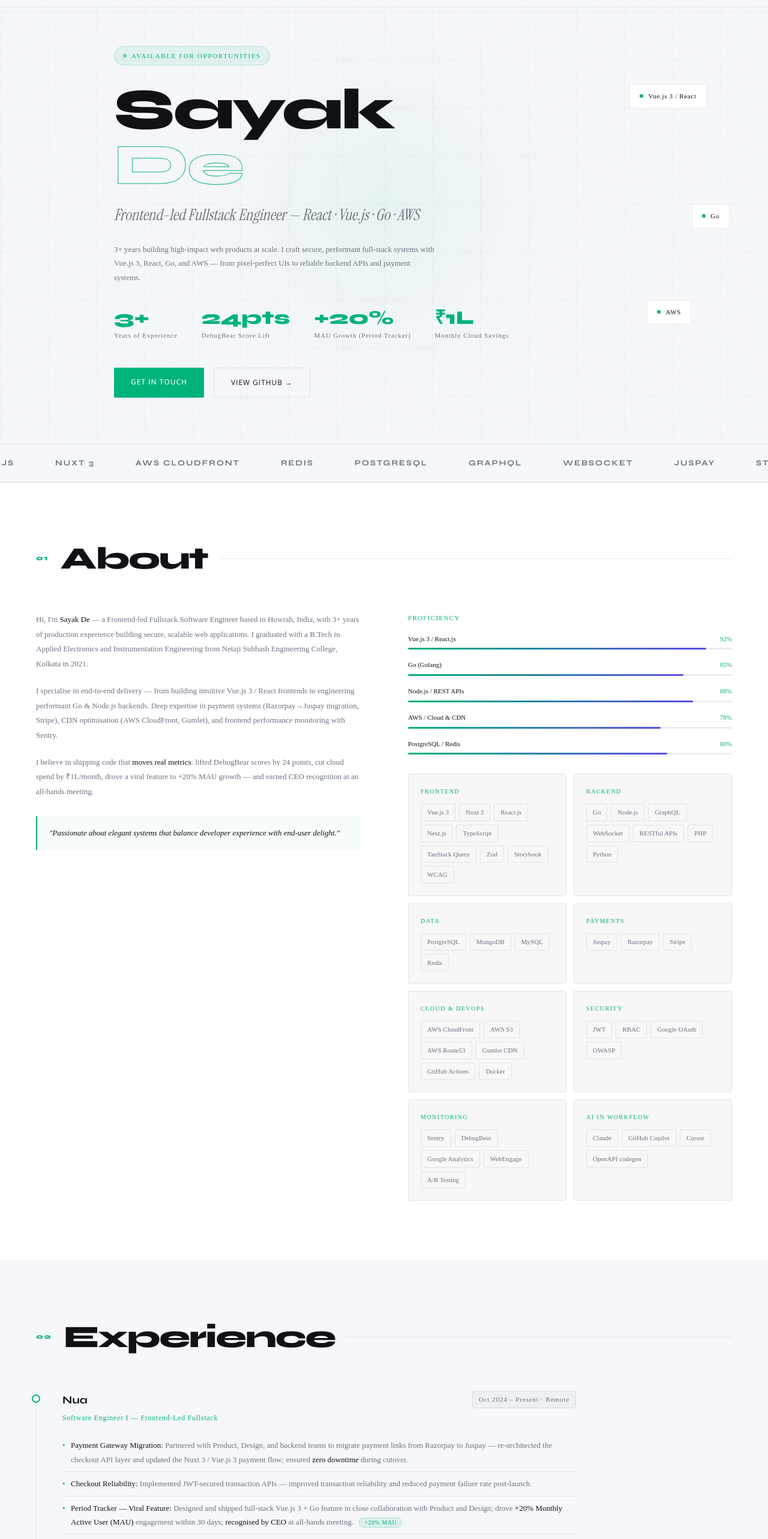
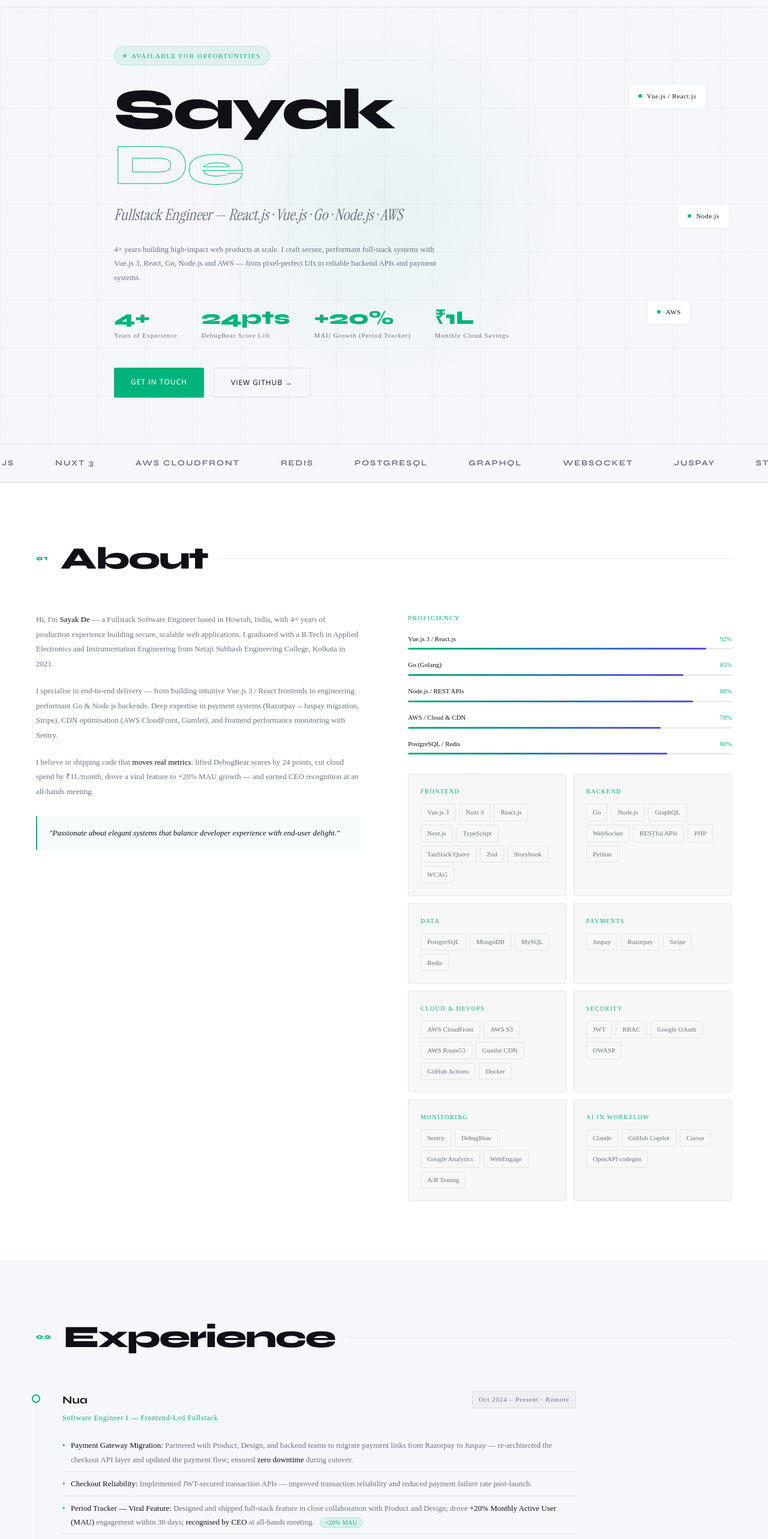
Before and after one commit to SayakDe98/sayak-de-portfolio, a Next.js app: page / in a window 1280 px wide. Shown: the part 60-2626 px from the top of the page at 60% size. Built offline with nearby package versions, Linux system fonts and the light colour scheme.

Commit message:
Fixed experience bullets and skills.

```diff
--- a/pages/index.js
+++ b/pages/index.js
@@ -104,7 +104,7 @@ export default function Home() {
     <>
       <Head>
         <title>Sayak De — Full Stack Engineer</title>
-        <meta name="description" content="Frontend-led Fullstack Software Engineer · React · Vue.js · Go · AWS" />
+        <meta name="description" content="Fullstack Software Engineer · React.js · Vue.js · Go · Node.js · AWS" />
         <meta name="viewport" content="width=device-width, initial-scale=1" />
         <link rel="icon" href="/favicon.ico" />
       </Head>
@@ -147,22 +147,23 @@ export default function Home() {
         {/* HERO */}
         <section id="hero">
           <div className="hero-glow"></div>
-          <div className="float-tag float-tag-1"><span className="dot"></span>Vue.js 3 / React</div>
+          <div className="float-tag float-tag-1"><span className="dot"></span>Vue.js / React.js</div>
           <div className="float-tag float-tag-2"><span className="dot"></span>Go</div>
+          <div className="float-tag float-tag-2"><span className="dot"></span>Node.js</div>
           <div className="float-tag float-tag-3"><span className="dot"></span>AWS</div>
 
           <div className="hero-inner">
             <div className="hero-tag">Available for opportunities</div>
             <h1 className="hero-name">Sayak<br /><em>De</em></h1>
-            <p className="hero-subtitle">Frontend-led Fullstack Engineer — React · Vue.js · Go · AWS</p>
+            <p className="hero-subtitle">Fullstack Engineer — React.js · Vue.js · Go · Node.js · AWS</p>
             <p className="hero-desc">
-              3+ years building high-impact web products at scale. I craft secure, performant
-              full-stack systems with Vue.js 3, React, Go, and AWS — from pixel-perfect UIs
+              4+ years building high-impact web products at scale. I craft secure, performant
+              full-stack systems with Vue.js 3, React, Go, Node.js and AWS — from pixel-perfect UIs
               to reliable backend APIs and payment systems.
             </p>
             <div className="hero-stats">
               {[
-                { num: "3+",    label: "Years of Experience" },
+                { num: "4+",    label: "Years of Experience" },
                 { num: "24pts", label: "DebugBear Score Lift" },
                 { num: "+20%",  label: "MAU Growth (Period Tracker)" },
                 { num: "₹1L",   label: "Monthly Cloud Savings" },
@@ -210,8 +211,8 @@ export default function Home() {
           </div>
           <div className="about-grid">
             <div className="about-text reveal">
-              <p>Hi, I&apos;m <strong>Sayak De</strong> — a Frontend-led Fullstack Software Engineer based in Howrah, India,
-                with 3+ years of production experience building secure, scalable web applications. I graduated with a
+              <p>Hi, I&apos;m <strong>Sayak De</strong> — a Fullstack Software Engineer based in Howrah, India,
+                with 4+ years of production experience building secure, scalable web applications. I graduated with a
                 B.Tech in Applied Electronics and Instrumentation Engineering from Netaji Subhash
                 Engineering College, Kolkata in 2021.</p>
               <p>I specialise in end-to-end delivery — from building intuitive Vue.js 3 / React frontends to engineering
@@ -292,15 +293,15 @@ export default function Home() {
                 <div className="tl-date">Oct 2024 – Present · Remote</div>
               </div>
               <ul className="tl-bullets">
-                <li><strong>Payment Gateway Migration:</strong> Partnered with Product, Design, and backend teams to migrate payment links from Razorpay to Juspay — re-architected the checkout API layer and updated the Nuxt 3 / Vue.js 3 payment flow; ensured <strong>zero downtime</strong> during cutover.</li>
+                <li><strong>Payment Gateway Migration:</strong> Partnered with Product, Design, and backend teams to migrate payment links from Razorpay to Juspay — re-architected the checkout API layer and updated the payment flow; ensured <strong>zero downtime</strong> during cutover.</li>
                 <li><strong>Checkout Reliability:</strong> Implemented JWT-secured transaction APIs — improved transaction reliability and reduced payment failure rate post-launch.</li>
-                <li><strong>Period Tracker — Viral Feature:</strong> Designed and shipped full-stack Vue.js 3 + Go feature in close collaboration with Product and Design; drove <strong>+20% Monthly Active User (MAU)</strong> engagement within 30 days; <strong>recognised by CEO</strong> at all-hands meeting. <span className="impact-badge">+20% MAU</span></li>
+                <li><strong>Period Tracker — Viral Feature:</strong> Designed and shipped full-stack feature in close collaboration with Product and Design; drove <strong>+20% Monthly Active User (MAU)</strong> engagement within 30 days; <strong>recognised by CEO</strong> at all-hands meeting. <span className="impact-badge">+20% MAU</span></li>
                 <li><strong>Performance Triage &amp; Optimisation:</strong> Triaged and resolved Collection Page performance issues; instrumented Sentry for error reporting and applied Redis caching — <strong>lifted DebugBear score by 24 points</strong> in a single sprint. <span className="impact-badge">+24pts perf</span></li>
                 <li><strong>CDN Cost Reduction:</strong> Integrated Gumlet for image delivery with responsive width/height optimisation — cut monthly cloud spend by <strong>~₹1,00,000/month (~$1,200 USD)</strong>; deployed assets via AWS CloudFront and AWS Route53 for low-latency global delivery. <span className="impact-badge">₹1L/month saved</span></li>
-                <li><strong>Server-Side RESTful APIs:</strong> Designed and implemented server-side APIs with Next.js for internal tooling and storefront endpoints — improved data consistency and reduced client-server round-trips.</li>
+                <li><strong>Server-Side APIs:</strong> Designed and implemented server-side APIs for internal tooling and storefront endpoints — improved data consistency and reduced client-server round-trips.</li>
                 <li><strong>Web Standards &amp; Architecture:</strong> Applied web components and island architecture for selective hydration — improved Time-to-Interactive and reduced unnecessary JavaScript execution on content-heavy pages.</li>
                 <li><strong>Subscription Flows &amp; Triage:</strong> Resolved drop-off issues in subscription flows; redesigned My Orders page and shipped Out-of-Stock recommendation engine — reduced upsell drop-off within 2 weeks; instrumented Google Analytics + WebEngage funnels informing 3 roadmap decisions.</li>
-                <li><strong>Mentorship &amp; Code Reviews:</strong> Mentored 2 junior engineers in Vue.js 3/React patterns, WCAG, and performance profiling; led weekly code-review sessions upholding software engineering best practices.</li>
+                <li><strong>Mentorship &amp; Code Reviews:</strong> Mentored 2 junior engineers in frontend patterns, WCAG, and performance profiling; led weekly code-review sessions upholding software engineering best practices.</li>
                 <li><strong>Multicultural Collaboration:</strong> Collaborated daily with colleagues distributed across India via Slack and Confluence — navigating diverse working styles in an inclusive agile squad environment.</li>
               </ul>
             </div>
@@ -316,15 +317,15 @@ export default function Home() {
                 <div className="tl-date">Jun 2022 – Sep 2024 · Pune</div>
               </div>
               <ul className="tl-bullets">
-                <li><strong>Vue.js &amp; React Frontend:</strong> Built and maintained complex UI features — multilingual video captions, interactive charts, stepper forms. Applied Storybook for component visualisation and UI testing. <span className="impact-badge">+35% engagement</span></li>
-                <li><strong>Performance Optimisation:</strong> Cut client-side load time by 30% by rewriting data-fetch orchestration in Go — replacing N+1 REST waterfalls with single batched API responses. <span className="impact-badge">-30% load time</span></li>
+                <li><strong>Frontend:</strong> Built and maintained complex UI features — multilingual video captions, interactive charts, stepper forms. Applied Storybook for component visualisation and UI testing. <span className="impact-badge">+35% engagement</span></li>
+                <li><strong>Performance Optimisation:</strong> Cut client-side load time by 30% by rewriting data-fetch orchestration — replacing N+1 waterfalls with single batched API responses. <span className="impact-badge">-30% load time</span></li>
                 <li><strong>Payments Backend:</strong> Delivered Stripe payment integration end-to-end following software engineering best practices; reduced transaction failure rate by 25%.</li>
-                <li><strong>Voice Search:</strong> Implemented Voice Search in React UI — boosted search-feature participation by 40%, the largest single engagement increase of the year. <span className="impact-badge">+40% participation</span></li>
-                <li><strong>Scalable RESTful APIs:</strong> Engineered timezone-flexible event booking API (Go + PostgreSQL) — unlocked international user segments and increased booking activity by +20%.</li>
+                <li><strong>Voice Search:</strong> Implemented Voice Search in frontend — boosted search-feature participation by 40%, the largest single engagement increase of the year. <span className="impact-badge">+40% participation</span></li>
+                <li><strong>Scalable APIs:</strong> Engineered timezone-flexible event booking API — unlocked international user segments and increased booking activity by +20%.</li>
                 <li><strong>Security &amp; Auth:</strong> Hardened authentication with JWT + granular Role-Based Access Control (RBAC), eliminating privilege-escalation vulnerabilities flagged in security audit; aligned with OWASP standards.</li>
                 <li><strong>Product Issue Triage:</strong> Triaged and resolved product issues using LLM-assisted scaffolding and GitHub Actions CI/CD pipelines — compressed average ticket cycle time from 5 days to 3 days across the team.</li>
                 <li><strong>Real-Time Features:</strong> Integrated live-chat SDK — delivered a +25% rise in daily active interactions. <span className="impact-badge">+25% activity</span></li>
-                <li><strong>API Design:</strong> Designed RESTful APIs with Next.js and OpenAPI codegen for consistent, schema-driven development.</li>
+                <li><strong>API Design:</strong> Designed APIs with OpenAPI codegen for consistent, schema-driven development.</li>
               </ul>
             </div>
           </div>
@@ -364,7 +365,7 @@ export default function Home() {
                 <div className={styles.badgeGreen}>Live</div>
               </div>
               <div className="proj-title">URL Shortener</div>
-              <div className="proj-desc">A high-performance URL shortening service achieving sub-5ms redirect resolution via Redis-first lookup with MySQL persistence. Features custom aliases, click analytics dashboard, and expiry management — demonstrating high-throughput RESTful API design.</div>
+              <div className="proj-desc">A high-performance URL shortening service achieving sub-5ms redirect resolution via Redis-first lookup with MySQL persistence. Features custom aliases, click analytics dashboard, and expiry management — demonstrating high-throughput API design.</div>
               <div className="proj-tech">
                 {["Go","Redis","MySQL","React.js","Node.js","Vercel"].map((t) => <span key={t}>{t}</span>)}
               </div>
@@ -483,7 +484,7 @@ export default function Home() {
 
           <div style={{ display: "flex", alignItems: "flex-end", gap: "20px", marginBottom: "32px" }} className="reveal">
             <div style={{ background: "var(--card)", border: "1px solid var(--border)", padding: "28px 36px", borderRadius: "4px", textAlign: "center", minWidth: "160px", width: "100%" }}>
-              <div className="lc-stat-num" style={{ fontFamily: "var(--font-syne)", fontSize: "48px", fontWeight: 800, color: "var(--accent)", lineHeight: 1 }}>300+</div>
+              <div className="lc-stat-num" style={{ fontFamily: "var(--font-syne)", fontSize: "48px", fontWeight: 800, color: "var(--accent)", lineHeight: 1 }}>400+</div>
               <div className="lc-stat-label" style={{ fontSize: "11px", color: "var(--muted)", letterSpacing: "0.08em", marginTop: "8px" }}>Problems Solved</div>
             </div>
           </div>
```
